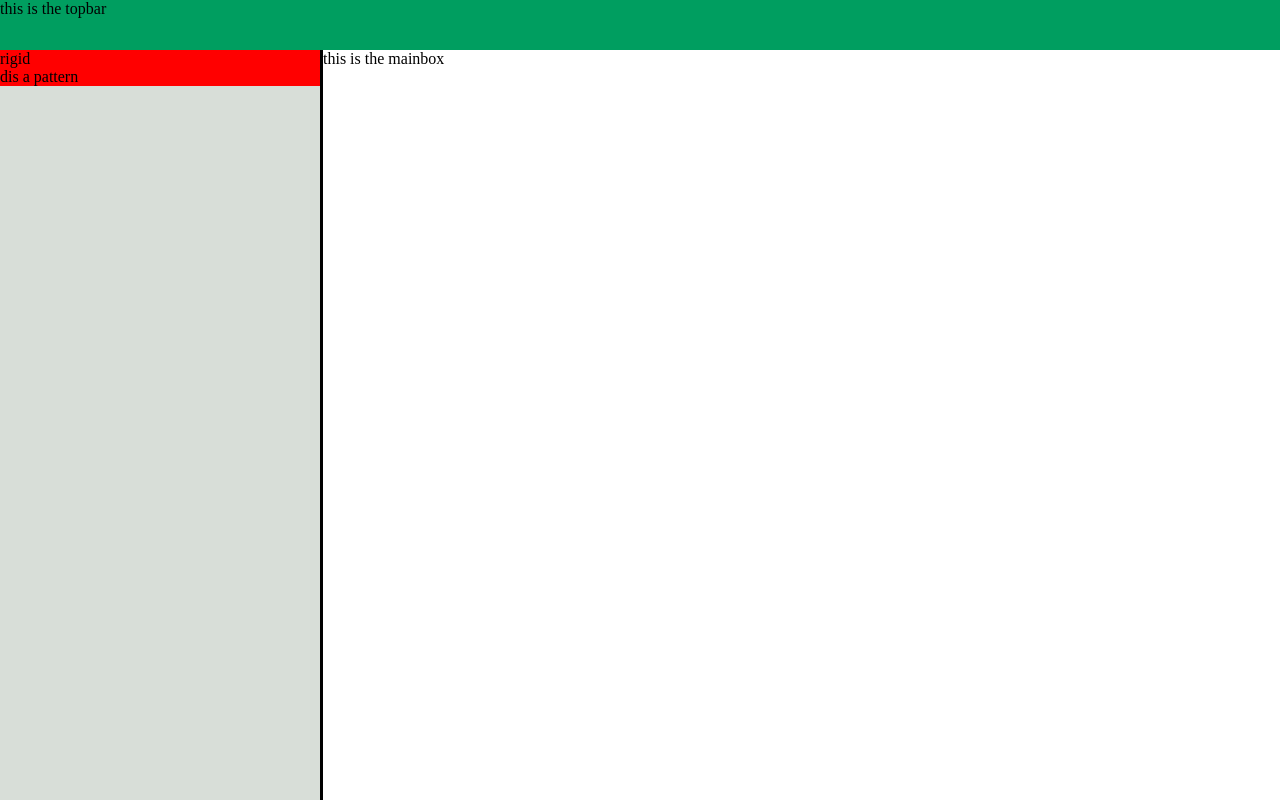
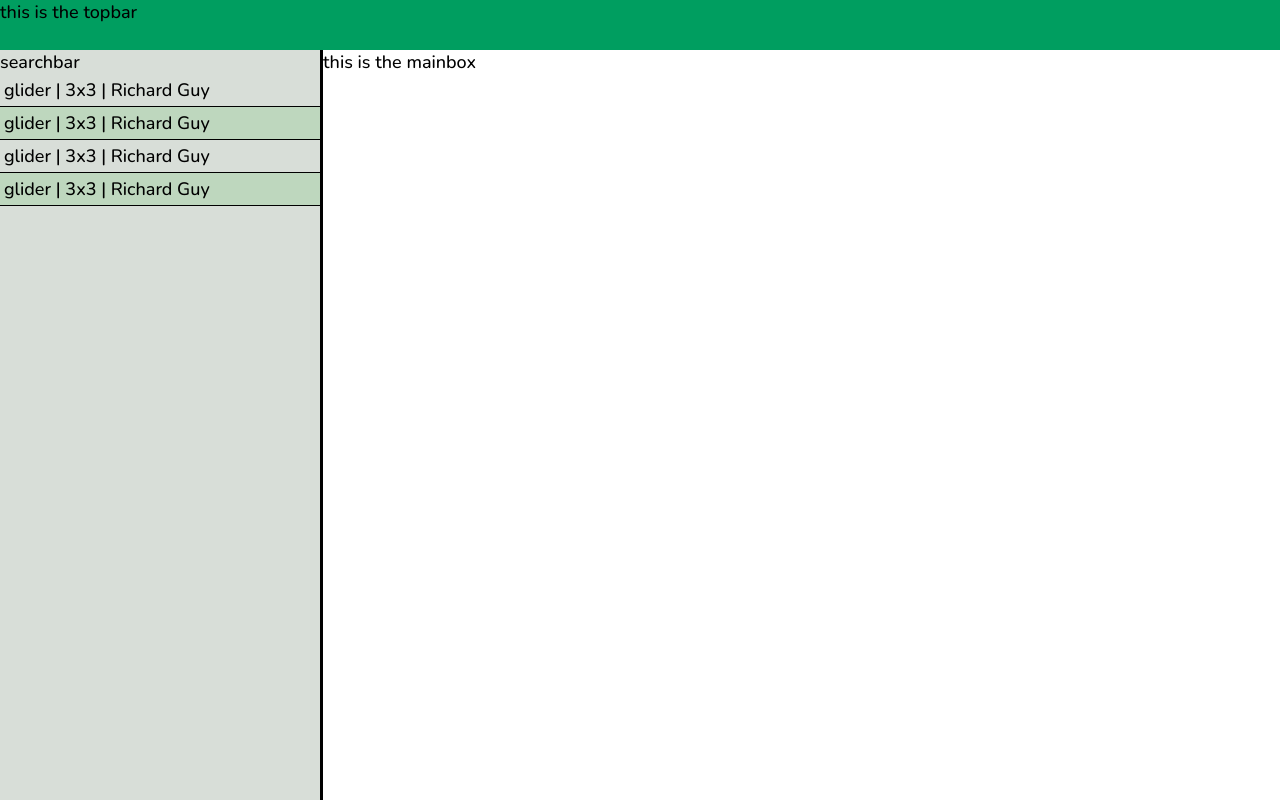
Before and after one commit to mcMineyC/game-of-life-site, a plain HTML site: page src/index.html in a window 1280 px wide. Drawn offline with nearby package versions, Linux system fonts and the light colour scheme.

Commit message:
Improved looks for sidebar pattern items.

```diff
--- a/src/index.css
+++ b/src/index.css
@@ -9,6 +9,11 @@ body {
     margin: 0;
     padding: 0;
     overflow: hidden;
+    font-family: "Nunito", serif;
+    font-optical-sizing: auto;
+    font-weight: 500;
+    font-style: normal;
+    font-size: 18px;
 }
 
 
@@ -55,5 +60,12 @@ body {
 }
 
 .pattern_button {
-    background-color: red;
+    background-color: red; /*JS should ensure that buttons are NOT red*/
+    padding: 4px;
+    border-bottom: 1px solid black;
+    box-sizing: border-box;
+    overflow: hidden;
+    white-space: nowrap;
+    text-overflow: ellipsis;
+    cursor:pointer;
 }
--- a/src/index.html
+++ b/src/index.html
@@ -4,7 +4,11 @@
 <head>
     <meta charset="UTF-8">
     <meta name="viewport" content="width=device-width, initial-scale=1.0">
-
+    <!--Fonts-->
+    <link rel="preconnect" href="https://fonts.googleapis.com">
+    <link rel="preconnect" href="https://fonts.gstatic.com" crossorigin>
+    <link href="https://fonts.googleapis.com/css2?family=Nunito:ital,wght@0,500;1,500&display=swap" rel="stylesheet">
+    <!--Normal stuff-->
     <link rel="stylesheet" href="./index.css">
     <script src="./testyJSON.js"></script> <!--for testing only-->
     <script src="./index.js"></script>
@@ -17,10 +21,13 @@
 <body onload="body_loaded();">
 
     <div id="topbar">this is the topbar</div>
+
     <div style="width: 100%;">
+
         <div id="sidebar">
+            <div>searchbar</div>
             <div id="listsidebar">
-                <div class="pattern_button">rigid</div>
+                <!--<div class="pattern_button">delete me!!!</div>-->
             </div>
         </div>
         <div id="divider"></div>
--- a/src/index.js
+++ b/src/index.js
@@ -25,6 +25,11 @@ function refreshPatterns() {
 //All code above is by McMineyC
 //All code below is by Mixel-MurP-427
 
+
+var list_counter = 0 //counts number of pattern items in sidebar
+const light_color = 'inherit'
+const dark_color = 'rgb(190, 215, 190)'
+//global elements
 var Divider
 var sideBar
 var listSideBar
@@ -37,6 +42,9 @@ function body_loaded () {
     mainBox = document.getElementById("mainbox")
 
     resizablilty();
+    add_pattern(server_patterns["169b44d834c77490384040f7f18d9be7"]);
+    add_pattern(server_patterns["169b44d834c77490384040f7f18d9be7"]);
+    add_pattern(server_patterns["169b44d834c77490384040f7f18d9be7"]);
     add_pattern(server_patterns["169b44d834c77490384040f7f18d9be7"]);
 };
 
@@ -63,12 +71,15 @@ function resize (e) {
 };
 
 
-//input: list of patterns with info to display
-//returns: nothing
-//result: adds buttons/listItems to sidebar with info
+//input: pattern with info to display
+//result: adds button-list-item-pattern thingy to sidebar with info
 function add_pattern(apPatterns) {
+    list_counter++;
     let item = document.createElement("div")
-    item.innerHTML = `dis a pattern`
+    let myName = `${apPatterns['name']} | ${apPatterns['xbounds']}x${apPatterns['ybounds']} | ${apPatterns['creator']}`;
+    item.innerHTML = myName
+    item.title = myName;
     item.className = "pattern_button";
+    item.style.backgroundColor = list_counter%2===0 ? dark_color : light_color; //create alternating colors
     listSideBar.appendChild(item)
 };
```
